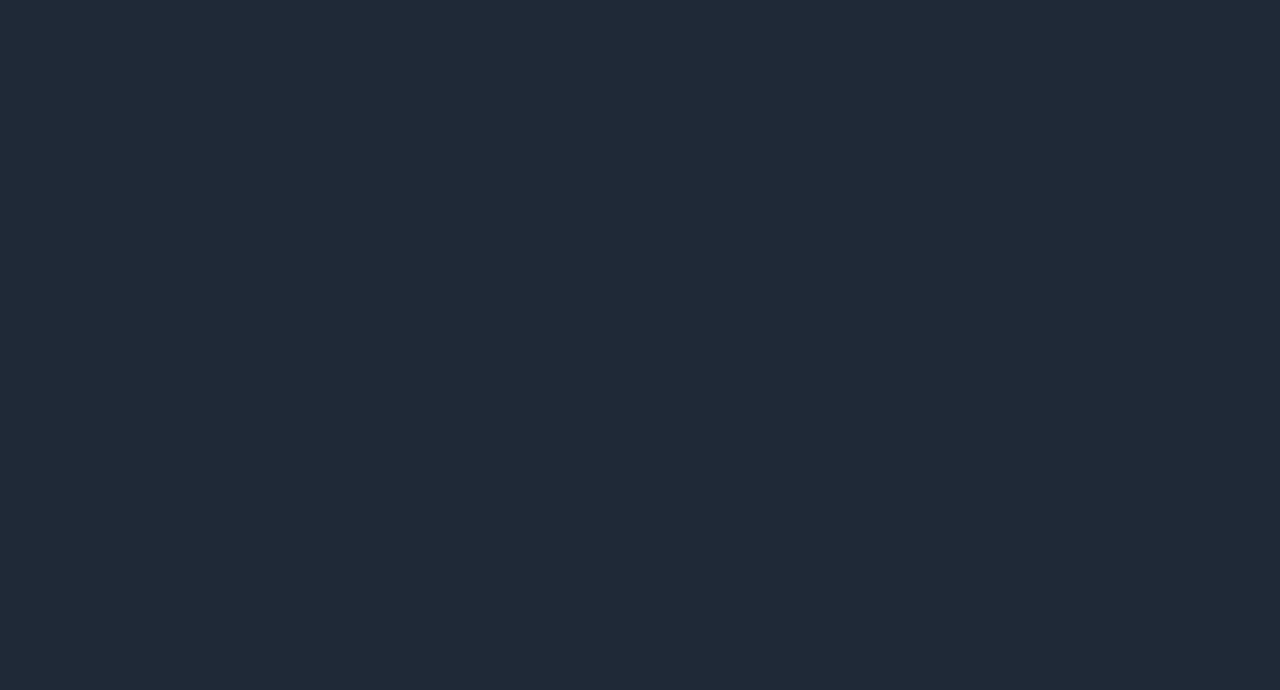
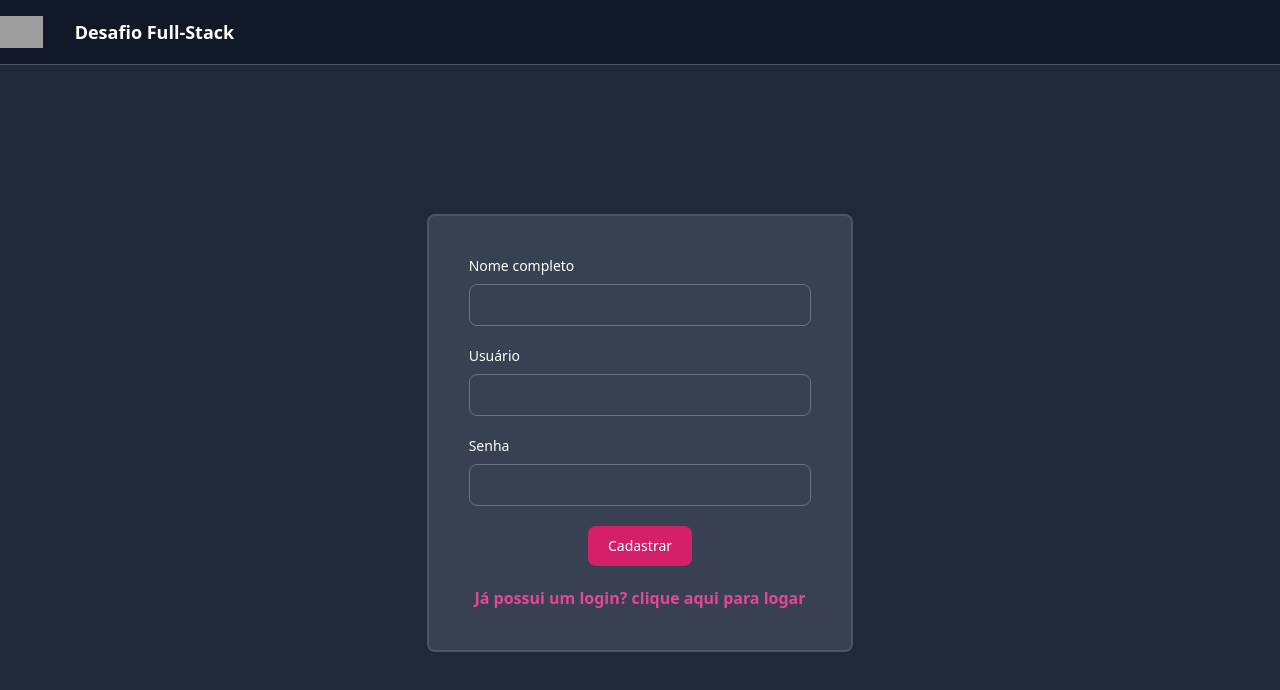
Before and after one commit to LuizSaydt/Projeto-Desafio-Faster, a Nuxt app: page /sign-up in a window 1280 px wide. Before the commit this address had no page. Shown: the top 690 px of the page. Built offline with nearby package versions, Linux system fonts and the light colour scheme; grey boxes are pictures that could not be loaded.

Commit message:
página de cadastro

```diff
--- /dev/null
+++ b/pages/sign-up.vue
@@ -0,0 +1,93 @@
+<script setup lang="ts">
+
+import { ref } from "vue";
+import { navigateTo, useFetch } from "#app";
+
+// eslint-disable-next-line no-undef
+definePageMeta({
+  layout: "minimal"
+});
+
+const fullName = ref<string>();
+const username = ref<string>();
+const password = ref<string>();
+
+const signUp = async () => {
+  useFetch<string>("api/auth/sign-up", {
+    method: "POST",
+    body: {
+      fullName: fullName.value,
+      username: username.value,
+      password: password.value
+    }
+  }).then(res => {
+    navigateTo({ path: "/" });
+  }, error => {
+    console.log("exception...");
+    console.log(error);
+  }).catch(e => {
+    console.log("Error while trying to register the user:", e);
+  });
+};
+
+</script>
+
+<template>
+  <div class="flex h-screen items-center">
+    <form
+      class="flex flex-col w-full ml-3 mr-3 md:max-w-md sm:w-2/3 md:w-1/3 sm:mx-auto bg-gray-700 border-2 border-gray-600 p-10 rounded-lg"
+      @submit.prevent="signUp"
+    >
+      <div class="mb-5">
+        <label
+          for="fullName"
+          class="block mb-2 text-sm font-medium text-white"
+        >Nome completo</label>
+        <input
+          id="fullName"
+          v-model="fullName"
+          type="text"
+          class="border text-sm rounded-lg block w-full p-2.5 bg-gray-700 border-gray-500 placeholder-gray-400 text-white focus:ring-pink-500 focus:border-pink-500"
+          required
+        >
+      </div>
+      <div class="mb-5">
+        <label
+          for="username"
+          class="block mb-2 text-sm font-medium text-white"
+        >Usuário</label>
+        <input
+          id="username"
+          v-model="username"
+          type="text"
+          class="border text-sm rounded-lg block w-full p-2.5 bg-gray-700 border-gray-500 placeholder-gray-400 text-white focus:ring-pink-500 focus:border-pink-500"
+          required
+        >
+      </div>
+      <div class="mb-5">
+        <label
+          for="password"
+          class="block mb-2 text-sm font-medium text-white"
+        >Senha</label>
+        <input
+          id="password"
+          v-model="password"
+          type="password"
+          class="border text-sm rounded-lg block w-full p-2.5 bg-gray-700 border-gray-500 placeholder-gray-400 text-white focus:ring-pink-500 focus:border-pink-500"
+          required
+        >
+      </div>
+      <button
+        type="submit"
+        class="text-white self-center focus:ring-4 focus:outline-none font-medium rounded-lg text-sm w-full sm:w-auto px-5 py-2.5 text-center bg-pink-600 hover:bg-pink-700 focus:ring-pink-800"
+      >
+        Cadastrar
+      </button>
+      <div class="flex flex-row justify-center text-center text-pink-500 mt-5 cursor-pointer font-bold">
+        <NuxtLink to="/sign-in">
+          Já possui um login? clique aqui para logar
+        </NuxtLink>
+      </div>
+    </form>
+  </div>
+</template>
```
